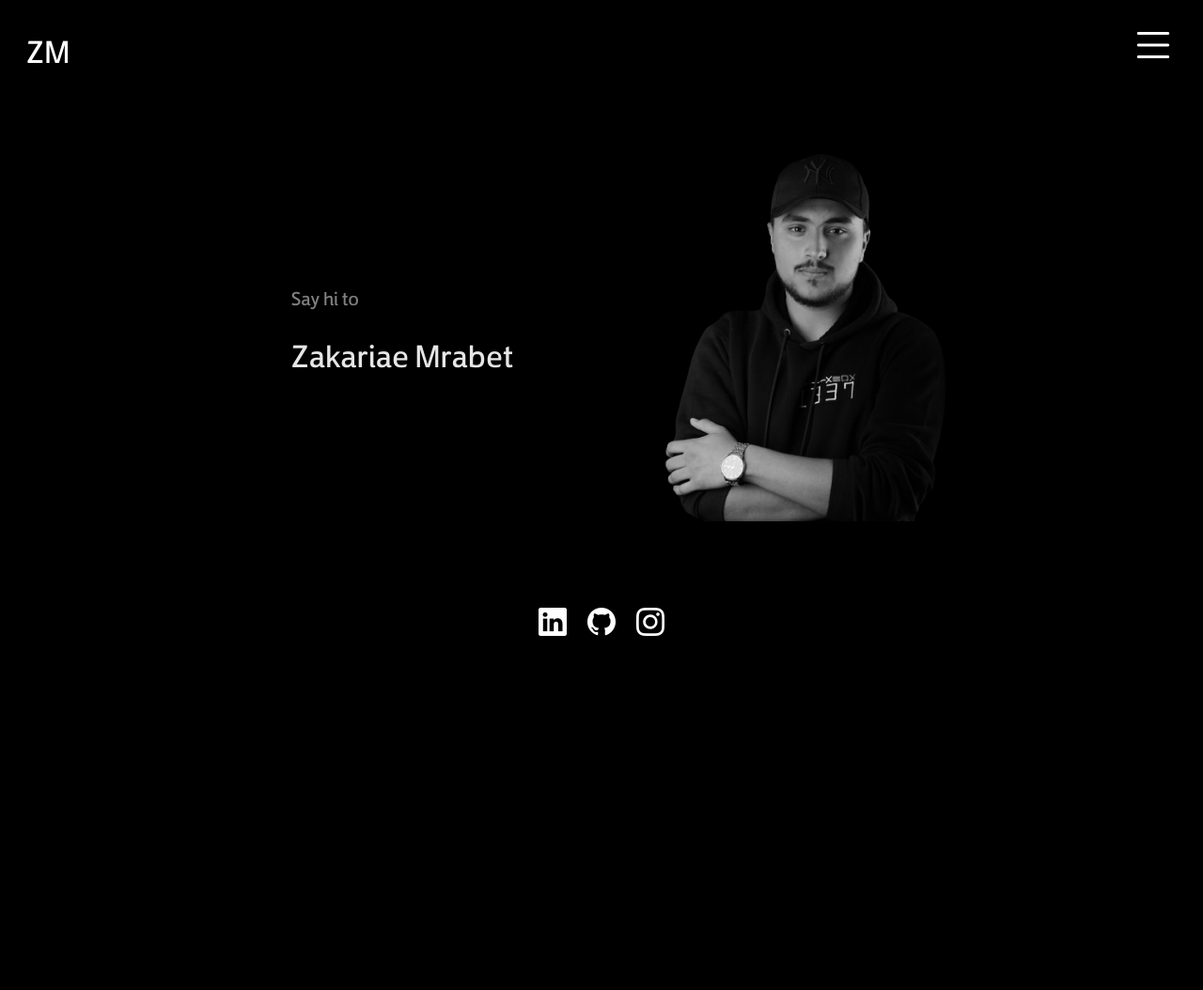
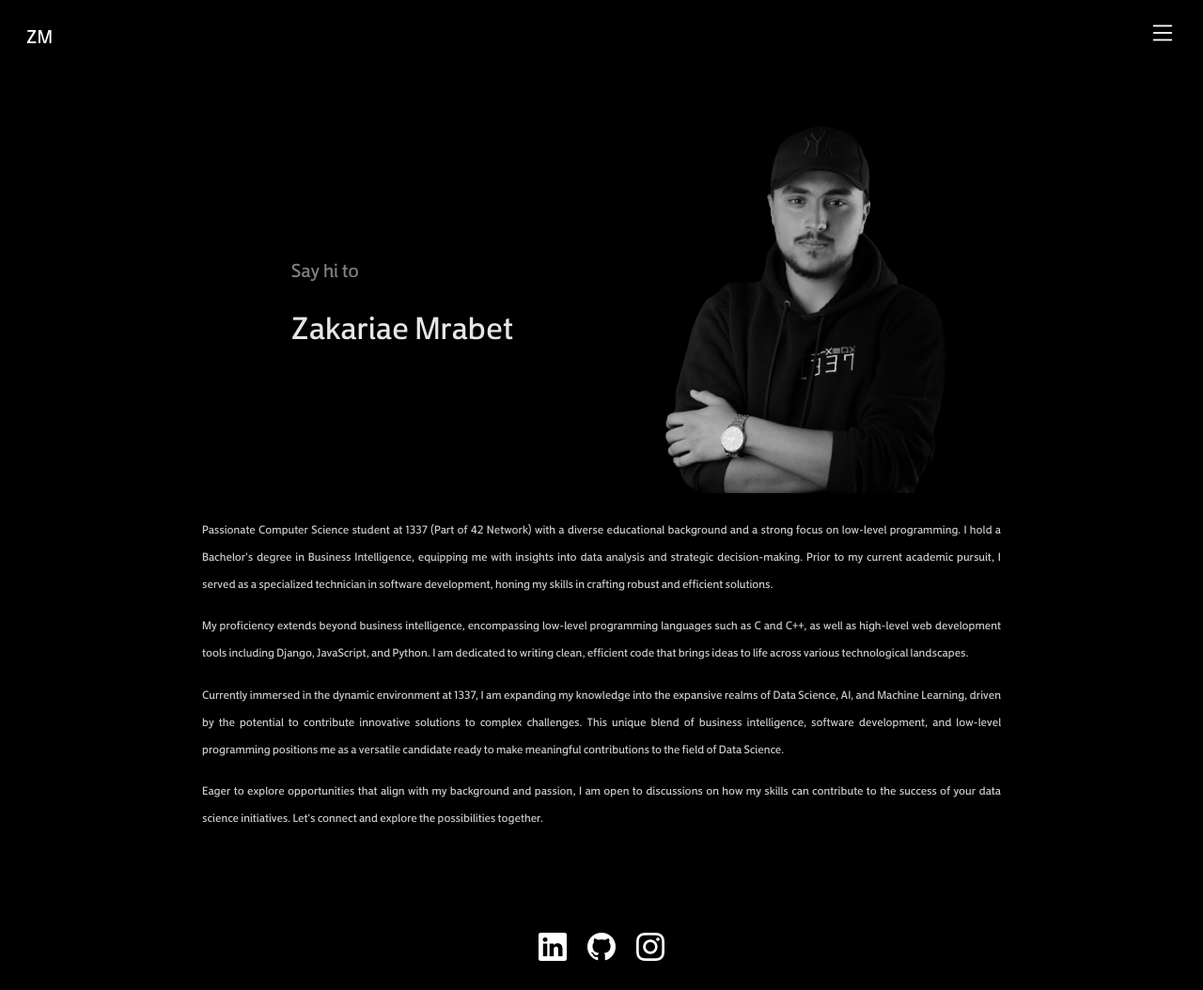
Before and after one commit to zakarm/zakarm.github.io, a plain HTML site: page index.html in a window 1280 px wide. Shown: the whole page at 94% size. Before the commit the page ends 800 px from the top, so only its background shows below. Drawn offline with nearby package versions, Linux system fonts and the light colour scheme; files whose address does not match are found by name.

Commit message:
Feat: add description

```diff
--- a/index.html
+++ b/index.html
@@ -35,11 +35,27 @@
       </div>
     </div>
   </div>
+  <div class="row mt-4">
+    <div class="col-12">
+      <p class="description">
+        Passionate Computer Science student at 1337 (Part of 42 Network) with a diverse educational background and a strong focus on low-level programming. I hold a Bachelor's degree in Business Intelligence, equipping me with insights into data analysis and strategic decision-making. Prior to my current academic pursuit, I served as a specialized technician in software development, honing my skills in crafting robust and efficient solutions.
+      </p>
+      <p class="description">
+        My proficiency extends beyond business intelligence, encompassing low-level programming languages such as C and C++, as well as high-level web development tools including Django, JavaScript, and Python. I am dedicated to writing clean, efficient code that brings ideas to life across various technological landscapes.
+      </p>
+      <p class="description">
+        Currently immersed in the dynamic environment at 1337, I am expanding my knowledge into the expansive realms of Data Science, AI, and Machine Learning, driven by the potential to contribute innovative solutions to complex challenges. This unique blend of business intelligence, software development, and low-level programming positions me as a versatile candidate ready to make meaningful contributions to the field of Data Science.
+      </p>
+      <p class="description">
+        Eager to explore opportunities that align with my background and passion, I am open to discussions on how my skills can contribute to the success of your data science initiatives. Let's connect and explore the possibilities together.
+      </p>
+    </div>
+  </div>
 </section>
         <footer>
-            <a href="https://ma.linkedin.com/in/zakariae-mrabet-23aa061b6"><i class="bi bi-linkedin"></i></a>
-            <a href="https://github.com/zakarm"><i class="bi bi-github"></i></a>
-            <a href="https://www.instagram.com/zaka_rm/"><i class="bi bi-instagram"></i></a>
+            <a href="https://ma.linkedin.com/in/zakariae-mrabet-23aa061b6" target=”_blank”><i class="bi bi-linkedin"></i></a>
+            <a href="https://github.com/zakarm" target=”_blank”><i class="bi bi-github"></i></a>
+            <a href="https://www.instagram.com/zaka_rm/" target=”_blank”><i class="bi bi-instagram"></i></a>
         </footer>
     </div>
     <script>
--- a/styles/style.css
+++ b/styles/style.css
@@ -22,7 +22,7 @@
 
   .icon {
     color: white;
-    font-size: 50px;
+    font-size: 30px;
   }
 
   .mid_title {
@@ -55,6 +55,14 @@
     align-items: center;
     padding: 40px 0;
     margin-bottom: 40px;
+  }
+
+  .description {
+    color: #ccc;
+    font-size: 18px;
+    line-height: 1.6;
+    text-align: justify;
+    max-width: 850px;
   }
 
   footer {
```
Lines whose indentation alone changed are shown as unchanged.
